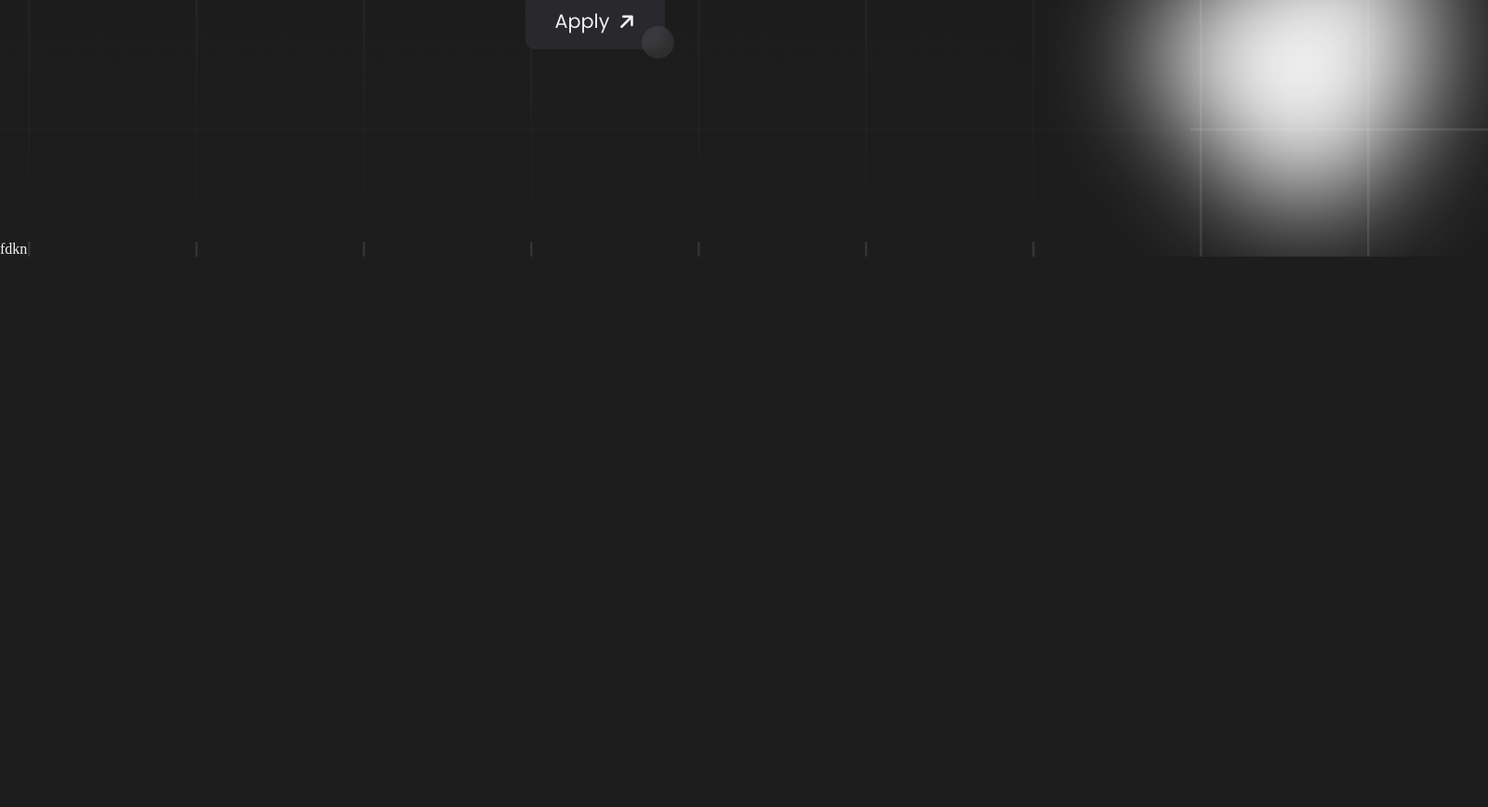
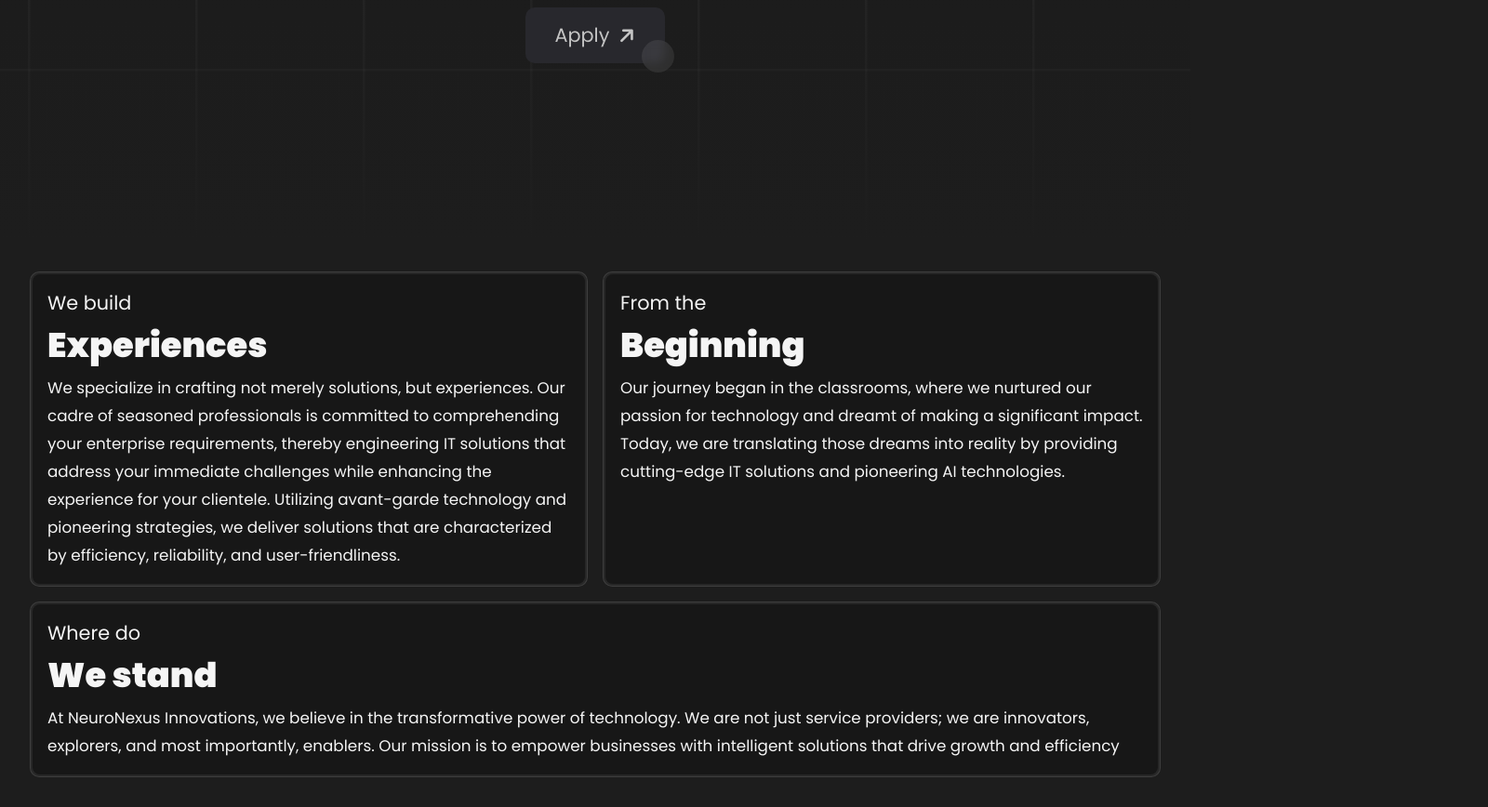
Before and after one commit to Dharmesh35/NeuroNexus_landing_page, a plain HTML site: page index.html in a window 1280 px wide. Shown: the part 540-1408 px from the top of the page at 93% size, 1600 px wide, since content can reach past the window. Before the commit the page ends 816 px from the top, so only its background shows below. Drawn offline with Linux system fonts and the light colour scheme.

Commit message:
added grid view

```diff
--- a/button.css
+++ b/button.css
@@ -6,7 +6,7 @@
   background: transparent;
   border: none;
   position: relative;
-  color: #f0f0f0;
+  color: #c4c4c4;
   cursor: pointer;
   z-index: 1;
   padding: 15px 25px;
@@ -18,6 +18,7 @@
   user-select: none;
   -webkit-user-select: none;
   touch-action: manipulation;
+  margin-top: 30px;
 }
 
 .apply_button::after,
@@ -67,7 +68,7 @@
 }
 
 .apply_button:focus::before {
-  background: #ffffff;
+  background: #c4c4c4;
 }
 
 .apply_button:focus {
--- a/index.css
+++ b/index.css
@@ -4,6 +4,7 @@
   --black: #1d1d1d;
   --grey: #313638;
   --transparent: rgba(0, 0, 0, 0.1);
+  --box-color: rgba(23, 23, 23);
 }
 
 *,
@@ -122,3 +123,24 @@ body {
 .fa-arrow-right {
   transform: rotate(-45deg);
 }
+
+.fa-arrow-down {
+  /* position: absolute; */
+  scale: 1.5;
+  /* margin-top: 5rem; */
+  bottom: 5%;
+  left: 50%;
+  animation: updown 2s infinite forwards;
+}
+
+@keyframes updown {
+  0% {
+    transform: translateY(-5px);
+  }
+  50% {
+    transform: translateY(5px);
+  }
+  100% {
+    transform: translateY(-5px);
+  }
+}
--- a/index.html
+++ b/index.html
@@ -16,12 +16,13 @@
     <link rel="stylesheet" href="index.css" />
     <link rel="stylesheet" href="text.css" />
     <link rel="stylesheet" href="button.css" />
+    <script src="index.js"></script>
     <title>NeuroNexus Innovations</title>
   </head>
   <body>
     <div class="bg"></div>
     <div class="topBlob"></div>
-    <div class="rightBlob">
+    <!-- <div class="rightBlob">
       <svg viewBox="0 0 200 200" xmlns="http://www.w3.org/2000/svg">
         <path
           fill="#f5f5f5"
@@ -29,7 +30,7 @@
           transform="translate(100 100)"
         />
       </svg>
-    </div>
+    </div> -->
     <section class="main">
       <div class="centered">
         <div class="small_heading">WELCOME TO</div>
@@ -37,13 +38,76 @@
           <div>NeuroNexus</div>
           <div>Innovations</div>
         </div>
-        <div class="apply_hover">
+        <div>
           <button class="apply_button poppins">
             Apply <i class="fa-solid fa-arrow-right"></i>
           </button>
         </div>
+        <!-- <i class="fa-solid fa-arrow-down"></i> -->
       </div>
     </section>
-    <section>fdkn</section>
+    <section style="background-color: #1d1d1d">
+      <div class="part_two poppins">
+        <div class="box1 general_box">
+          <div class="box_border"></div>
+          <div class="box_content">
+            <div class="box_heading">
+              We build
+              <span class=""> Experiences </span>
+            </div>
+            <div class="">
+              We specialize in crafting not merely solutions, but experiences.
+              Our cadre of seasoned professionals is committed to comprehending
+              your enterprise requirements, thereby engineering IT solutions
+              that address your immediate challenges while enhancing the
+              experience for your clientele. Utilizing avant-garde technology
+              and pioneering strategies, we deliver solutions that are
+              characterized by efficiency, reliability, and user-friendliness.
+            </div>
+          </div>
+        </div>
+
+        <div class="box2 general_box">
+          <div class="box_border"></div>
+          <div class="box_content">
+            <div class="box_heading">
+              From the
+              <span> Beginning </span>
+            </div>
+            <div>
+              Our journey began in the classrooms, where we nurtured our passion
+              for technology and dreamt of making a significant impact. Today,
+              we are translating those dreams into reality by providing
+              cutting-edge IT solutions and pioneering AI technologies.
+            </div>
+          </div>
+        </div>
+
+        <div class="box3 general_box">
+          <div class="box_border"></div>
+          <div class="box_content">
+            <div class="box_heading">
+              Where do
+              <span> We stand</span>
+            </div>
+            <div>
+              At NeuroNexus Innovations, we believe in the transformative power
+              of technology. We are not just service providers; we are
+              innovators, explorers, and most importantly, enablers. Our mission
+              is to empower businesses with intelligent solutions that drive
+              growth and efficiency
+            </div>
+          </div>
+        </div>
+      </div>
+    </section>
   </body>
 </html>
+
+<!--
+We are
+HIRING INTERNS
+
+NeuroNexus Innovations Internship Program
+NeuroNexus Innovations, a leading IT services and AI solutions provider, is excited to announce its Internship Program. This program offers a unique opportunity for students to gain hands-on experience in the dynamic field of IT and AI.
+Interns will work closely with our team of experts, contributing to real-world projects and innovative solutions. They will have the chance to explore various aspects of IT services, from software development to user interface design, and delve into the fascinating world of AI. -->
--- a/index.js
+++ b/index.js
@@ -0,0 +1,14 @@
+const handleOnMouseOver = (e) => {
+  const { currentTarget: target } = e;
+  const rect = target.getBoundingClientRect();
+  const x = e.clientX - rect.left;
+  const y = e.clientY - rect.top;
+  target.style.setProperty("--mouse-x", `${x}px`);
+  target.style.setProperty("--mouse-y", `${y}px`);
+};
+
+document.addEventListener("DOMContentLoaded", function () {
+  for (const box of document.querySelectorAll(".general_box")) {
+    box.onmousemove = (e) => handleOnMouseOver(e);
+  }
+});
--- a/text.css
+++ b/text.css
@@ -41,3 +41,91 @@
 .apply_hover:hover {
   z-index: 9;
 } */
+
+.part_two {
+  display: grid;
+  gap: 1rem;
+  grid-template-columns: repeat(2, 1fr);
+  padding: 2rem;
+}
+
+.box1 {
+  grid-column: span 1;
+}
+.box2 {
+  grid-column: span 1;
+}
+.box3 {
+  grid-column: span 2;
+}
+
+.general_box {
+  background-color: rgba(255, 255, 255, 0.05);
+  border: 1px solid rgba(255, 255, 255, 0.1);
+  border-radius: 10px;
+  padding: 1px;
+  cursor: pointer;
+  backdrop-filter: blur(2px);
+  position: relative;
+  overflow: hidden;
+}
+
+.general_box::before,
+.general_box > .box_border {
+  border-radius: inherit;
+  content: "";
+  position: absolute;
+  width: 100%;
+  opacity: 0;
+  transition: opacity 500ms;
+  height: 100%;
+  top: 0px;
+  left: 0px;
+}
+
+.general_box::before {
+  background: radial-gradient(
+    900px circle at var(--mouse-x, 50%) var(--mouse-y, 50%),
+    rgba(255, 255, 255, 0.1),
+    transparent 40%
+  );
+  z-index: 3;
+}
+
+.general_box > .box_border {
+  background: radial-gradient(
+    450px circle at var(--mouse-x, 50%) var(--mouse-y, 50%),
+    rgba(255, 255, 255, 0.3),
+    transparent 40%
+  );
+  z-index: -1;
+}
+.general_box:hover::before,
+.general_box:hover > .box_border {
+  opacity: 1;
+}
+
+.general_box > .box_content {
+  background-color: var(--box-color);
+  border-radius: 8px;
+  height: calc(100% - 2px);
+  width: calc(100% - 2px);
+  position: relative;
+  margin: 1px;
+  display: flex;
+  flex-direction: column;
+  color: var(--white);
+  gap: 1rem;
+  padding: 1rem;
+  line-height: 30px;
+  font-size: 1.05rem;
+}
+.box_heading {
+  font-size: 1.3rem;
+}
+.box_content > div > span {
+  display: block;
+  font-weight: 900;
+  margin-top: 15px;
+  font-size: 2.3rem;
+}
```
